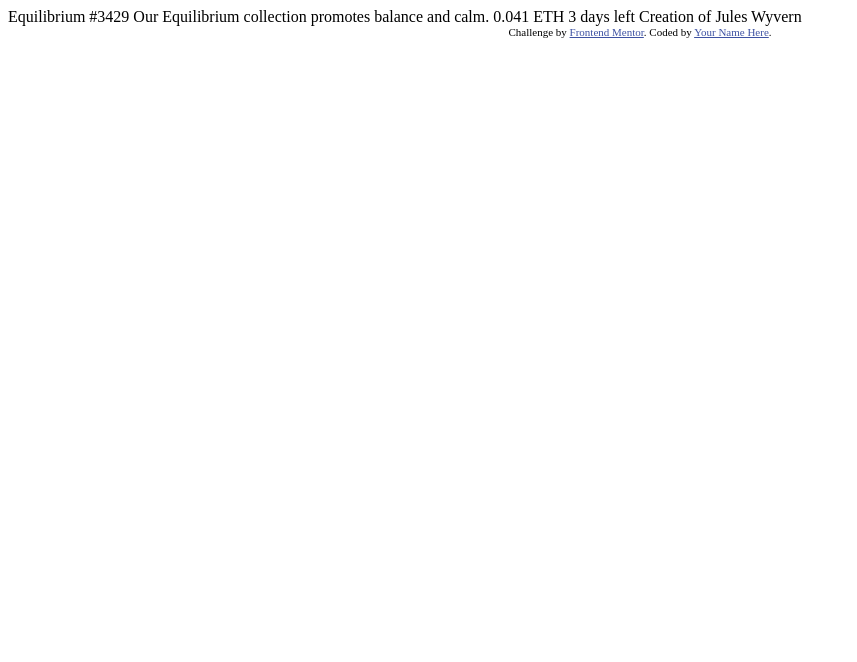
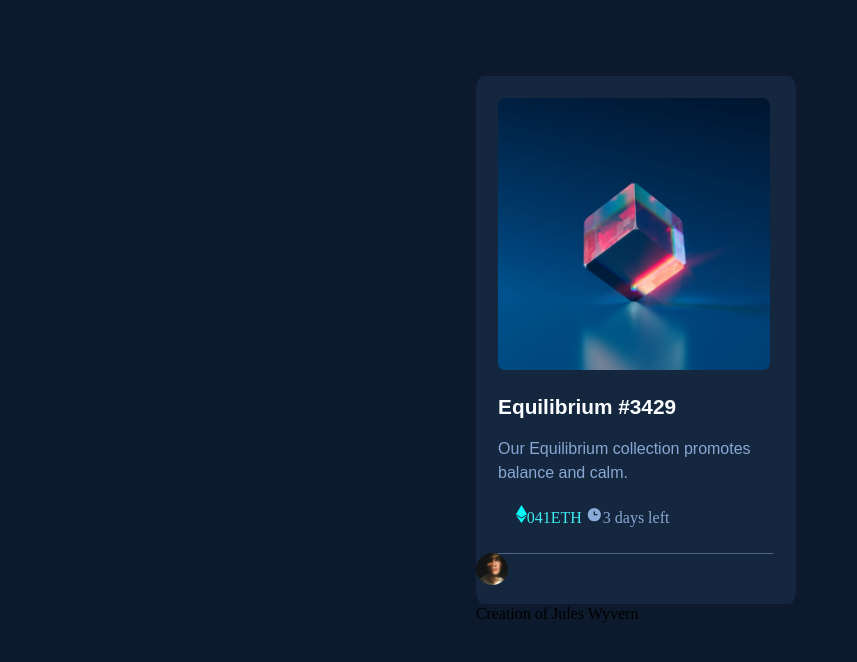
Before and after one commit to gabrielaSant0s/card-nft-frontendmentor, a plain HTML site: page index.html in a window 1280 px wide. Shown: the whole page, without its empty margins (0-857 px from the left). Drawn offline with Linux system fonts and the light colour scheme; a web font is replaced by a local one.

Commit message:
estrutura do card incompleta

```diff
--- a/index.html
+++ b/index.html
@@ -1,9 +1,9 @@
 <!DOCTYPE html>
-<html lang="en">
+<html lang="pt-br">
 <head>
   <meta charset="UTF-8">
   <meta name="viewport" content="width=device-width, initial-scale=1.0"> <!-- displays site properly based on user's device -->
-
+  <link rel="stylesheet" href="https://fonts.google.com/specimen/Outfit" />
   <link rel="icon" type="image/png" sizes="32x32" href="./images/favicon-32x32.png">
 
   <title>Frontend Mentor | NFT preview card component</title>
@@ -13,21 +13,33 @@
     .attribution { font-size: 11px; text-align: center; }
     .attribution a { color: hsl(228, 45%, 44%); }
   </style>
+
+<link rel="stylesheet" type="text/css" href="styles.css">
 </head>
 <body>
+  <div id="card">
+    <img src="images/image-equilibrium.jpg" class="img-equilibrio" />
+    <p class="titulo-card">Equilibrium #3429</p>
+    <p class="descricao-card">Our Equilibrium collection promotes </p>
+    <p class="descricao-card">balance and calm.</p>
+    <ul class="informacoes">
+      <li class="informacoes-item informacoes-item_um"><svg width="11" height="18" xmlns="http://www.w3.org/2000/svg"><path d="M11 10.216 5.5 18 0 10.216l5.5 3.263 5.5-3.262ZM5.5 0l5.496 9.169L5.5 12.43 0 9.17 5.5 0Z" fill="#00FFF8"/></svg>041ETH</li>
+      <li class="informacoes-item informacoes-item_dois"><svg width="17" height="17" xmlns="http://www.w3.org/2000/svg"><path d="M8.305 2.007a6.667 6.667 0 1 0 0 13.334 6.667 6.667 0 0 0 0-13.334Zm2.667 7.334H8.305a.667.667 0 0 1-.667-.667V6.007a.667.667 0 0 1 1.334 0v2h2a.667.667 0 0 1 0 1.334Z" fill="#8BACD9"/></svg>3 days left</li>
+    </ul>
+    <div class="divisoria"></div>
+    <div class="usuario">
+      <img src="images/image-avatar.png" class="image-usuario"/>
+    </div>
+    <p>
 
-  Equilibrium #3429
 
-  Our Equilibrium collection promotes balance and calm.
 
-  0.041 ETH
-  3 days left
 
-  Creation of Jules Wyvern
 
-  <div class="attribution">
-    Challenge by <a href="https://www.frontendmentor.io?ref=challenge" target="_blank">Frontend Mentor</a>.
-    Coded by <a href="#">Your Name Here</a>.
+      Creation of Jules Wyvern</p>
+
   </div>
+
+
 </body>
 </html>
--- /dev/null
+++ b/styles.css
@@ -0,0 +1,82 @@
+
+@font-face {
+    font-family: outfit;
+    src: url(https://fonts.google.com/specimen/Outfit);
+}
+
+body{
+    background-color: #0D1A2D;
+
+}
+
+#card{
+    background-color: #15273F;
+    width: 20em;
+    height: 33em;
+    border-radius: 2.5%;
+    margin-top: 6%;
+    margin-left: 37%;
+
+
+}
+
+.img-equilibrio {
+    height: 17em;
+    border-radius: 2.5%;
+    margin: 7%;
+    margin-bottom: 0%;
+}
+
+.titulo-card{
+    color: #FBFFFF;
+    font-size: 1.3em;
+    font-family: 'Outfit', sans-serif;
+    font-weight: 600;
+    margin-left: 7%;
+}
+
+.descricao-card{
+    margin-left:7% ;
+    margin-right: 7%;
+    color: #88A7D2;
+    font-family: 'Outfit', sans-serif;
+    font-weight: 300;
+    margin-bottom: -3%;
+}
+
+.informacoes{
+    margin-top: 10%;
+    list-style-type: none;
+    width: 84%;
+    height: 2em;
+    font-size: 1em;
+
+}
+
+    .informacoes-item{
+        width: 25%;
+        display: inline;
+    }
+
+        .informacoes-item_um{
+          color: #3EEDF0;
+          font-weight: 500;
+        }
+
+        .informacoes-item_dois{
+            color: #88A7D2;
+            font-weight: 500;
+          }
+
+.divisoria{
+    background-color:#88A7D2 ;
+    width: 86%;
+    height: 0.1%;
+    opacity: 0.5;
+    margin-left: 7%;
+}
+
+.image-usuario{
+    width: 2em;
+    height: 2em;
+}
```
